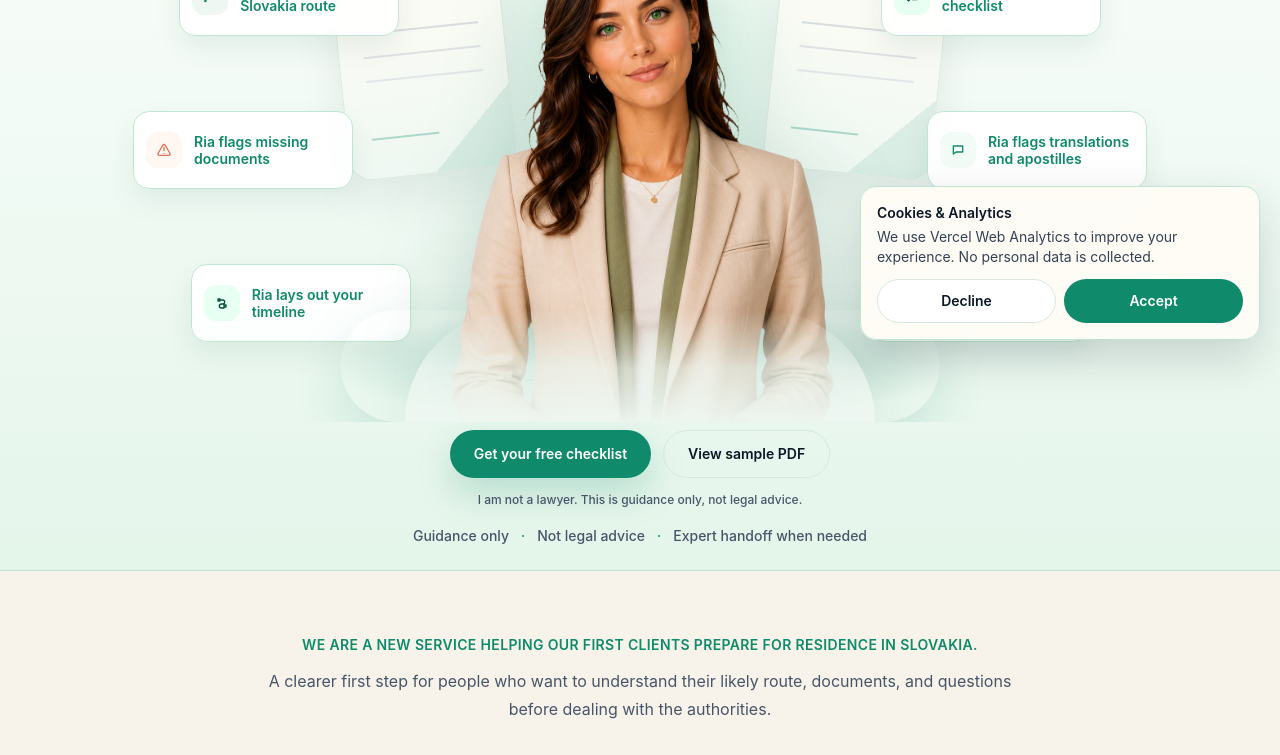
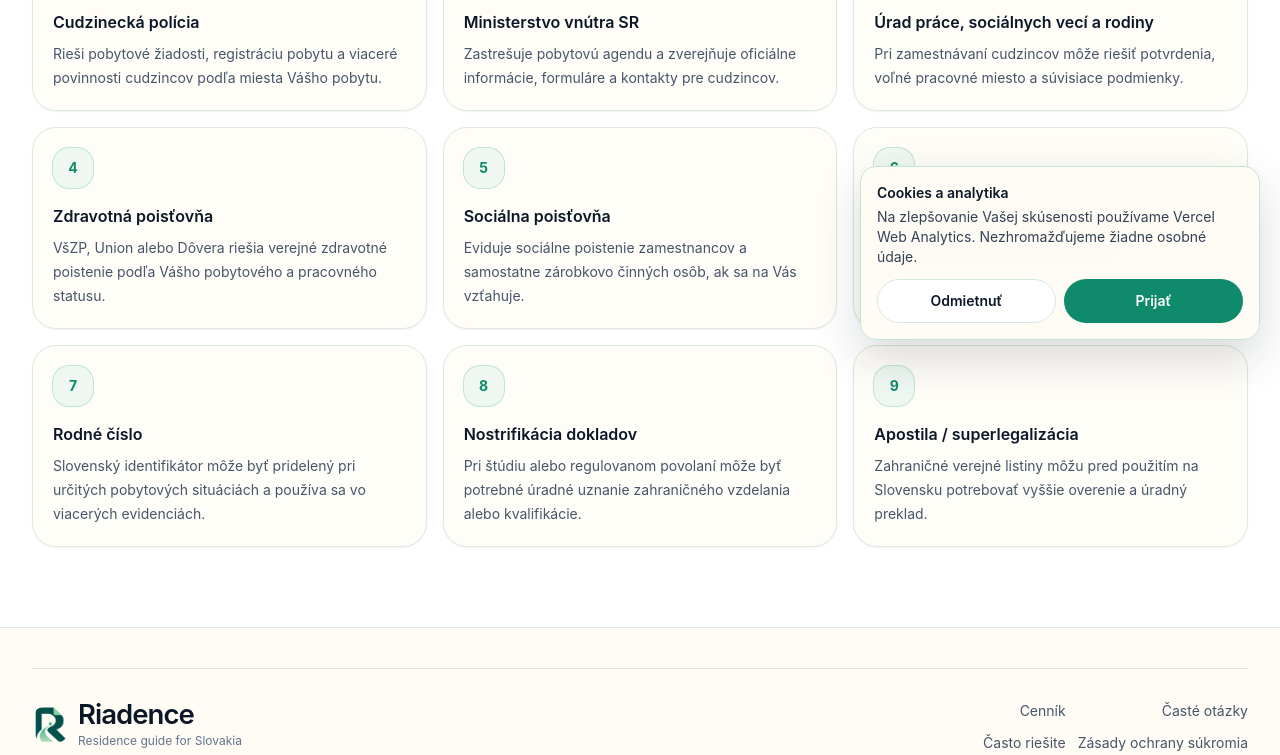
Before and after one commit to Paradajko/paperia-ai, a React (Vite) app: page /sk/administrativa in a window 1280 px wide. Before the commit this address led to /. Shown: the part 440-1195 px from the top of the page. Built offline with nearby package versions, Linux system fonts and the light colour scheme.

Commit message:
feat: move Slovak administration to dedicated route

```diff
--- a/src/App.tsx
+++ b/src/App.tsx
@@ -6,6 +6,7 @@ import { AgencyPage } from './pages/AgencyPage';
 import { LandingPage } from './pages/LandingPage';
 import { PricingPage } from './pages/PricingPage';
 import { Privacy } from './pages/Privacy';
+import { SlovakAdministrationPage } from './pages/SlovakAdministrationPage';
 import { Terms } from './pages/Terms';
 import { Unsubscribed } from './pages/Unsubscribed';
 import { BlogArticlePage } from './pages/blog/[slug]';
@@ -28,6 +29,10 @@ function App() {
         <Route path="/sk/for-agencies" element={<AgencyPage locale="sk" />} />
         <Route path="/rs/for-agencies" element={<AgencyPage locale="rs" />} />
         <Route path="/ua/for-agencies" element={<AgencyPage locale="ua" />} />
+        <Route
+          path="/sk/administrativa"
+          element={<SlovakAdministrationPage />}
+        />
         <Route path="/privacy" element={<Privacy />} />
         <Route path="/terms" element={<Terms />} />
         <Route path="/unsubscribed" element={<Unsubscribed />} />
--- a/src/components/Footer.tsx
+++ b/src/components/Footer.tsx
@@ -27,6 +27,14 @@ export function Footer() {
             <a href={`${home}#faq`} className="hover:text-ink">
               {t('common.faq')}
             </a>
+            {locale === 'sk' && (
+              <Link
+                to={localizedPath(locale, 'administrativa')}
+                className="hover:text-ink"
+              >
+                {t('slovakAdminContext.eyebrow')}
+              </Link>
+            )}
             <Link to="/privacy" className="hover:text-ink">
               {t('common.privacy')}
             </Link>
--- a/src/components/RouteMetadata.tsx
+++ b/src/components/RouteMetadata.tsx
@@ -104,6 +104,15 @@ const metadata = {
     lang: 'en',
     url: 'https://riadence.com/for-agencies',
   },
+  administration: {
+    title: 'Slovenská administratíva pre cudzincov | Riadence',
+    description:
+      'Zorientujte sa v slovenských úradoch, pobytových pojmoch, poistení, uznávaní dokladov a overovaní zahraničných dokumentov.',
+    keywords: 'cudzinecká polícia, pobyt, slovenská administratíva',
+    ogLocale: 'sk_SK',
+    lang: 'sk',
+    url: 'https://riadence.com/sk/administrativa',
+  },
 } satisfies Record<string, PageMetadata>;
 
 export function RouteMetadata() {
@@ -158,6 +167,8 @@ export function RouteMetadata() {
                       url: `https://riadence.com${pathname}`,
                       noindex: true,
                     }
+                : pathname === '/sk/administrativa'
+                  ? metadata.administration
                   : pathname.endsWith('/pricing')
                     ? {
                         ...metadata.pricing,
--- a/src/pages/LandingPage.tsx
+++ b/src/pages/LandingPage.tsx
@@ -10,7 +10,6 @@ import { HowItWorks } from '../components/HowItWorks';
 import { ProblemCard } from '../components/ProblemCard';
 import { RiadenceHeroMockup } from '../components/RiadenceHeroMockup';
 import { RiaIntakeModal } from '../components/RiaIntakeModal';
-import { SlovakAdminContext } from '../components/SlovakAdminContext';
 import { SocialProof } from '../components/SocialProof';
 import type { AppLocale } from '../i18n/locale';
 
@@ -92,7 +91,6 @@ export function LandingPage({ locale }: { locale: AppLocale }) {
         </section>
 
         <HowItWorks />
-        {locale === 'sk' && <SlovakAdminContext />}
 
         <section className="border-y border-line bg-[linear-gradient(180deg,#FFFCF6_0%,#EEF7F1_100%)] py-16 sm:py-20">
           <div className="mx-auto max-w-7xl px-4 sm:px-6 lg:px-8">
--- /dev/null
+++ b/src/pages/SlovakAdministrationPage.tsx
@@ -0,0 +1,27 @@
+import { useEffect, useState } from 'react';
+import { useTranslation } from 'react-i18next';
+
+import { Footer } from '../components/Footer';
+import { Header } from '../components/Header';
+import { RiaIntakeModal } from '../components/RiaIntakeModal';
+import { SlovakAdminContext } from '../components/SlovakAdminContext';
+
+export function SlovakAdministrationPage() {
+  const { i18n } = useTranslation();
+  const [intakeOpen, setIntakeOpen] = useState(false);
+
+  useEffect(() => {
+    void i18n.changeLanguage('sk');
+  }, [i18n]);
+
+  return (
+    <div id="top" className="min-h-screen bg-paper text-ink">
+      <Header onStart={() => setIntakeOpen(true)} />
+      <main className="pt-[68px]">
+        <SlovakAdminContext />
+      </main>
+      <Footer />
+      <RiaIntakeModal open={intakeOpen} onClose={() => setIntakeOpen(false)} />
+    </div>
+  );
+}
```
Also changed, not shown: 1 other file (tests, documents, lock files or other folders). Lines whose indentation alone changed are shown as unchanged.
